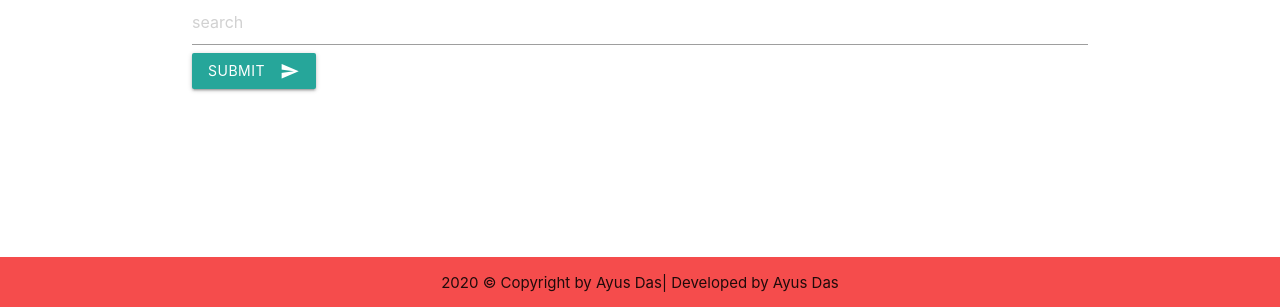
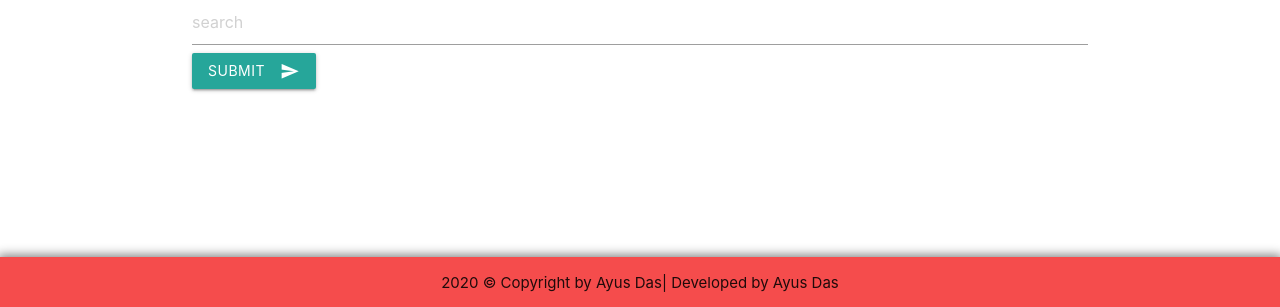
Before and after one commit to ayusdas2000/AddEasy-List, a Django app: page / in a window 1280 px wide. Shown: the part 493-800 px from the top of the page. Run offline with Django 3.2, Linux system fonts and the light colour scheme.

Commit message:
styles edited

```diff
--- a/static/css/style.css
+++ b/static/css/style.css
@@ -8,9 +8,11 @@
     overflow: hidden;
 }
 #footer {
-    position: absolute;
+    position: fixed;
     bottom: 0;
     height: 50px;
     width: 100%;
     background: #F54C4C;
+    box-shadow: 0px 0px 10px 2px grey;
+
 }
--- a/templates/base.html
+++ b/templates/base.html
@@ -65,11 +65,13 @@
 
     {% endblock content %}
 </div>
-
 <div id="footer">
     <p style="text-align: center;">2020 © Copyright by Ayus Das| Developed by Ayus Das</p>
 </div>
 
+
+
 <script src="https://cdnjs.cloudflare.com/ajax/libs/materialize/1.0.0/js/materialize.min.js"></script>
 </body>
+
 </html>
```
